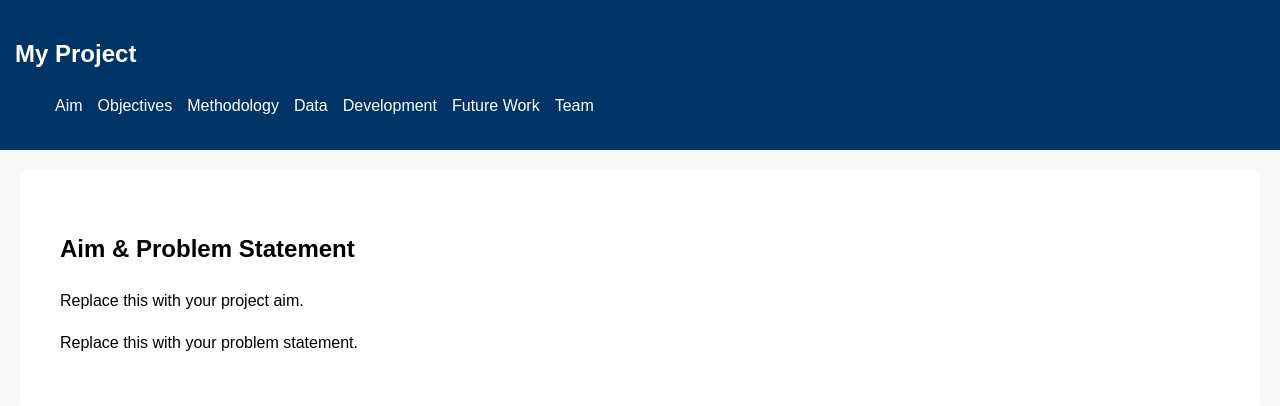
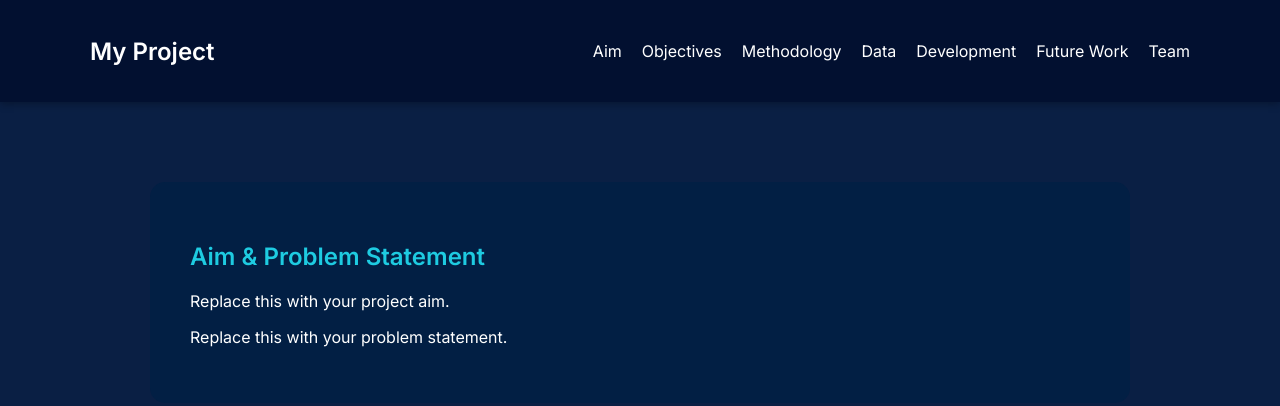
Before and after one commit to fajerar/fajerar.github.io, a plain HTML site: page index.html in a window 1280 px wide. Drawn offline with Linux system fonts and the light colour scheme.

Commit message:
Update style.css

```diff
--- a/style.css
+++ b/style.css
@@ -1,37 +1,96 @@
+/* General */
 body {
-  font-family: Arial, sans-serif;
   margin: 0;
-  line-height: 1.6;
-  background: #f9f9f9;
+  font-family: 'Inter', sans-serif;
+  background-color: #0a1f44;
+  color: #ffffff;
+  scroll-behavior: smooth;
 }
 
+a {
+  text-decoration: none;
+  color: inherit;
+}
+
+/* Navigation */
 nav {
-  background: #003366;
-  color: white;
-  padding: 15px;
+  position: sticky;
+  top: 0;
+  background-color: #021030;
+  padding: 15px 0;
+  box-shadow: 0 2px 8px rgba(0,0,0,0.3);
+  z-index: 1000;
+}
+
+.nav-container {
+  max-width: 1100px;
+  margin: 0 auto;
+  display: flex;
+  justify-content: space-between;
+  align-items: center;
+  padding: 0 20px;
+}
+
+nav h1 {
+  font-weight: 600;
+  font-size: 1.5rem;
 }
 
 nav ul {
+  display: flex;
+  gap: 20px;
   list-style: none;
-  display: flex;
-  gap: 15px;
 }
 
-nav a {
-  color: white;
-  text-decoration: none;
+nav a:hover {
+  color: #1ecbe1;
+  transition: 0.3s;
 }
 
-section {
-  padding: 40px;
-  background: white;
-  margin: 20px;
-  border-radius: 8px;
+/* Sections */
+.section {
+  padding: 80px 20px;
 }
 
+.container {
+  max-width: 900px;
+  margin: 0 auto;
+  background: #021f44;
+  padding: 40px;
+  border-radius: 15px;
+  transition: transform 0.3s, box-shadow 0.3s;
+}
+
+.container:hover {
+  transform: translateY(-5px);
+  box-shadow: 0 10px 30px rgba(0,0,0,0.5);
+}
+
+h2 {
+  color: #1ecbe1;
+  margin-bottom: 20px;
+}
+
+ul li {
+  margin: 10px 0;
+}
+
+/* Footer */
 footer {
+  background-color: #021030;
   text-align: center;
   padding: 20px;
-  background: #003366;
-  color: white;
+  margin-top: 20px;
+  color: #888;
 }
+
+/* Responsive */
+@media(max-width: 768px){
+  nav ul {
+    flex-direction: column;
+    gap: 10px;
+  }
+  .container {
+    padding: 30px;
+  }
+}
```
